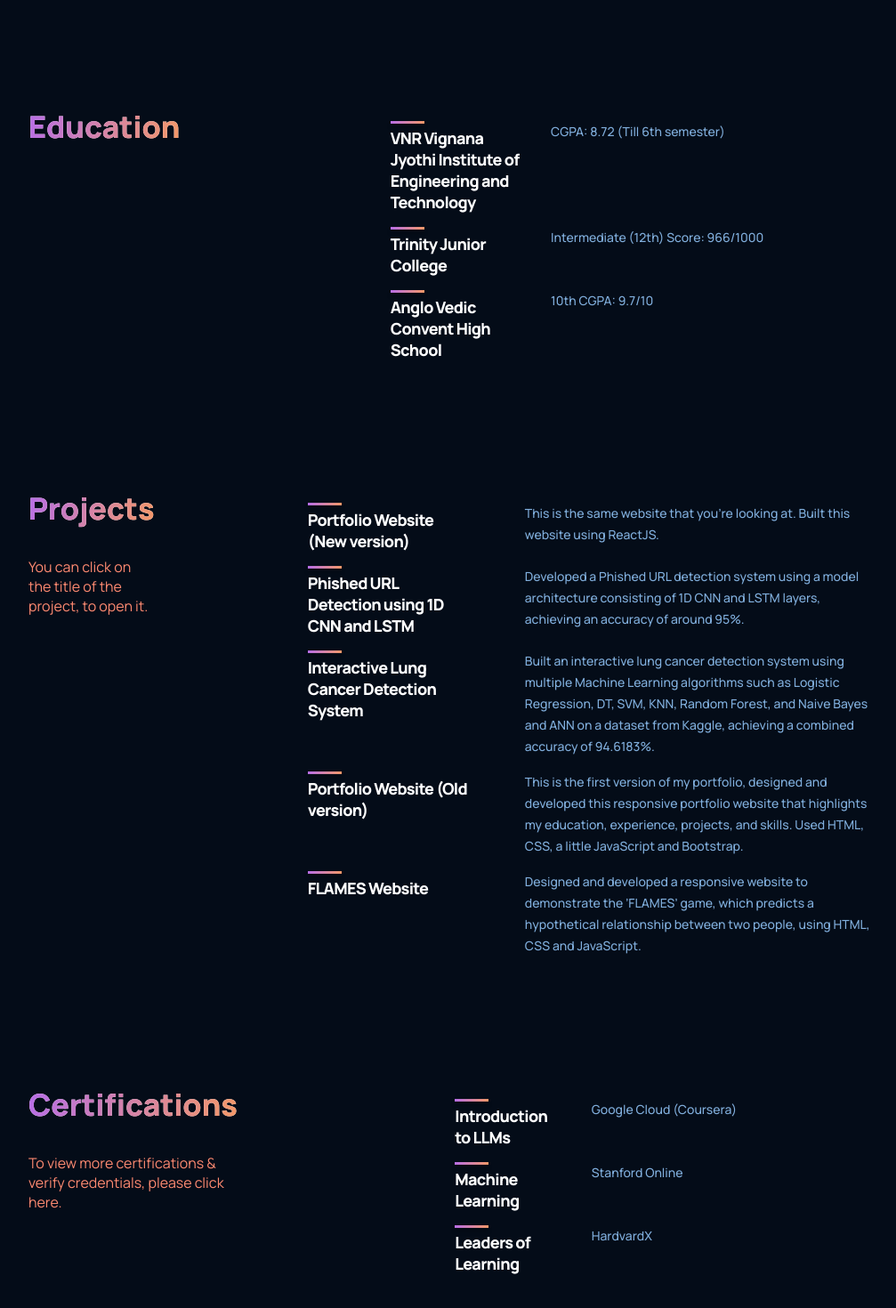
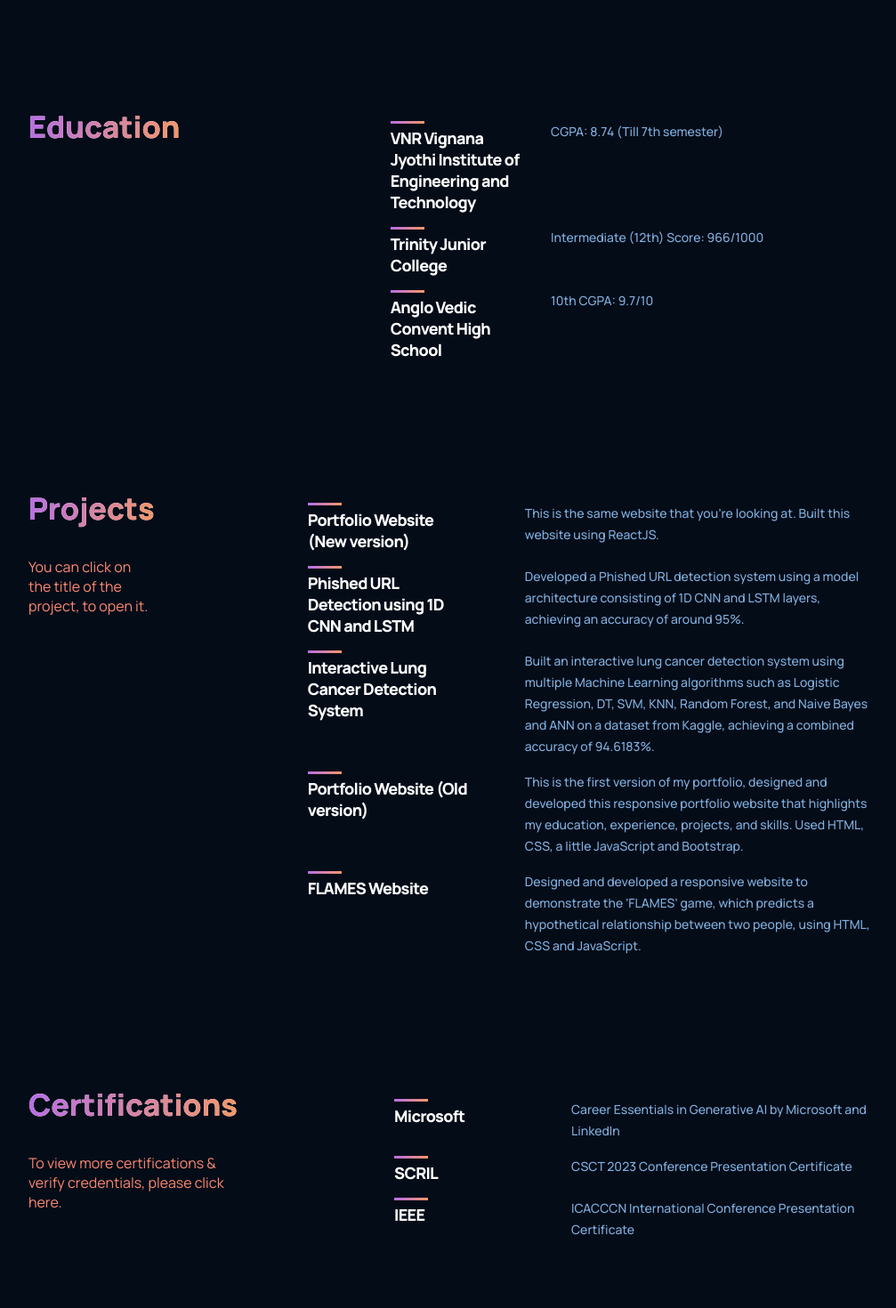
Before and after one commit to iamssuraj/react-portfolio, a React (Create React App) app: page / in a window 1280 px wide. Shown: the part 820-2290 px from the top of the page at 89% size, without its empty margins (104-1111 px from the left). Built offline with nearby package versions, Linux system fonts and the light colour scheme.

Commit message:
Updated professional information

```diff
--- a/src/components/Certifications/Data.json
+++ b/src/components/Certifications/Data.json
@@ -1,14 +1,15 @@
 [
     {
-        "head": "Introduction to LLMs",
-        "content": "Google Cloud (Coursera)"
+        "head": "Microsoft",
+        "content": "Career Essentials in Generative AI by Microsoft and LinkedIn"
+    },
+
+    {
+        "head": "SCRIL",
+        "content": "CSCT 2023 Conference Presentation Certificate "
     },
     {
-        "head": "Machine Learning",
-        "content": "Stanford Online"
-    },
-    {
-        "head": "Leaders of Learning",
-        "content": "HardvardX"
+        "head": "IEEE",
+        "content": "ICACCCN International Conference Presentation Certificate"
     }
 ]
--- a/src/components/Education/Data.json
+++ b/src/components/Education/Data.json
@@ -1,7 +1,7 @@
 [
     {
         "head": "VNR Vignana Jyothi Institute of Engineering and Technology",
-        "content": "CGPA: 8.72 (Till 6th semester)"
+        "content": "CGPA: 8.74 (Till 7th semester)"
     },
     {
         "head": "Trinity Junior College",
--- a/src/components/Header/Header.js
+++ b/src/components/Header/Header.js
@@ -10,7 +10,7 @@ function Header() {
       </div>
       <div className="header-content">
         <h1 className="gradient__text">Suraj Sanganbhatla</h1>
-        <p>Software Engineer Intern at Zenoti, CS Senior at VNRVJIET</p>
+        <p>Software Engineer Intern at Zenoti</p>
       </div>
     </div>
   )
--- a/src/components/VolunteerExp/Data.json
+++ b/src/components/VolunteerExp/Data.json
@@ -1,10 +1,10 @@
 [
     {
       "head": "Content Creator & Blogger (LinkedIn)",
-      "content": "I write posts on a wide range of topics, with the goal of engaging my 8000+ followers."
+      "content": "I write posts on a wide range of topics, with the goal of engaging my 9000+ followers."
     },
     {
       "head": "Contributing Writer (Quora)",
-      "content": "I actively write answers on Quora. I have more than 125,000 views."
+      "content": "I actively write answers on Quora. I have more than 150,000 views."
     }
   ]
```
Also changed, not shown: src/images/ED-Cell.JPG.
